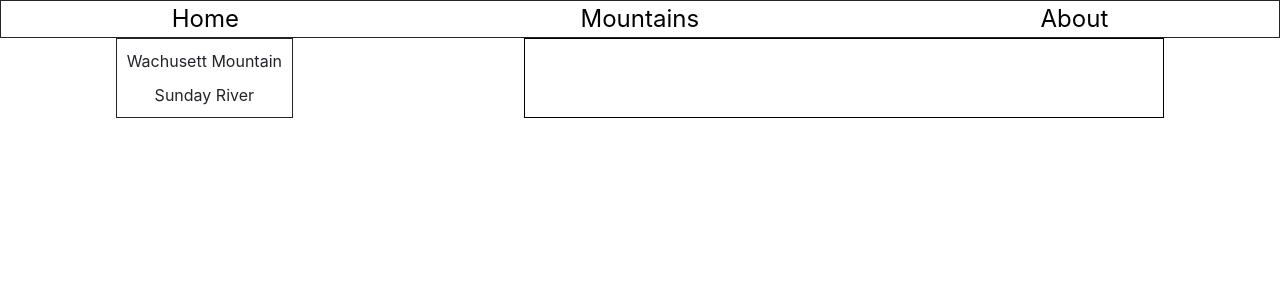
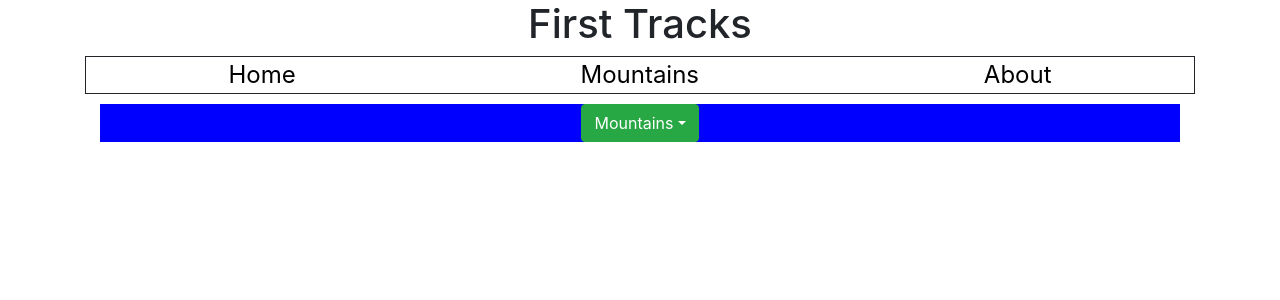
Before and after one commit to dals1791/First-Tracks, a React (Create React App) app: page /Mtns in a window 1280 px wide. Shown: the top 300 px of the page. Built offline with nearby package versions, Linux system fonts and the light colour scheme; the HTML template or start-up script is replaced by a standard one.

Commit message:
added dropdown menu for list of mountains

```diff
--- a/src/App.css
+++ b/src/App.css
@@ -1,5 +1,8 @@
 .App {
   text-align: center;
+}
+.title{
+text-align: center;
 }
 .Link{
   text-decoration: none;
@@ -12,26 +15,31 @@
   border: 1px solid;
 
 }
-.mountainList{
+/* .mountain-list{
   text-align: center;
   display: flex;
   justify-content: space-around;
   align-content: center;
 
 
-}
-.allMtns{
+} */
+.all-mtns{
+  margin: 10px 0;
+  text-align: center;
 
-  border: 1px solid;
+
 
 
 }
-.mtntitle{
+.mtn-dropdown{
+  background-color: blue;
+}
+.mtn-title{
   margin: 10px;
 
 }
-.singleMtn{
-  border: 1px solid black;
+.single-mtn{
+  /* border: 1px solid black; */
   width: 50%;
 
 
@@ -40,7 +48,7 @@
 .home{
   display: flex;
 }
-.myMtn{
+.my-mtn{
   border: 1px solid black;
   width: 50%;
 
--- a/src/App.js
+++ b/src/App.js
@@ -8,6 +8,8 @@ import Home from "./pages/Home"
 import Mtns from "./pages/Mtns"
 import About from "./pages/About"
 import Nav from "./components/Nav"
+// Import React-Bootstrap----------------------------------
+import 'bootstrap/dist/css/bootstrap.min.css';
 // Main App-------------------------------------------------
 
 function App() {
--- a/src/components/AllMtn.js
+++ b/src/components/AllMtn.js
@@ -1,4 +1,9 @@
 import React from "react"
+// React-Bootstrap Components ---------------------------
+import Col from "react-bootstrap/Col"
+import Row from "react-bootstrap/Row"
+import Container from "react-bootstrap/Container"
+import Dropdown from "react-bootstrap/Dropdown"
 
 
 const AllMtn = (props) => {
@@ -6,14 +11,32 @@ const AllMtn = (props) => {
 
         return(
             <div key={ele.id}>
-                <div className="mtntitle"
+                <div className="mtn-title"
                 onClick={()=>{props.handleClick(ele.id)}}>
-                    {ele.name}
+                    {/* {ele.name} */}
+                    <Dropdown.Item>{ele.name}</Dropdown.Item>
                 </div>
             </div>
         )
     })
-    return <div className="allMtns">{mountainList}</div>
+    return (
+        <>
+    <Container className="all-mtns">
+        <Dropdown className="mtn-dropdown">
+            <Dropdown.Toggle variant="success" id="dropdown-basic" className="mtn-dropdown">
+                    Mountains
+            </Dropdown.Toggle>
+
+            <Dropdown.Menu className="mtn-dropdown">
+                {mountainList}
+            </Dropdown.Menu>
+        </Dropdown>
+
+    </Container>
+
+            </>
+    )
+
 }
 
 export default AllMtn
--- a/src/components/Nav.js
+++ b/src/components/Nav.js
@@ -1,14 +1,18 @@
 // Import React Libraries--------------------------------------
 import React from "react"
 import {Link} from "react-router-dom"
+import Container from 'react-bootstrap/Container';
 
 const Nav = () => {
     return(
+        <Container>
+            <h1 className="title">First Tracks</h1>
         <div className="nav-bar">
             <Link  className="Link" to="/">Home</Link>
             <Link  className="Link"to="/Mtns">Mountains</Link>
             <Link  className="Link" to="/About">About</Link>
         </div>
+        </Container>
     )
 }
 export default Nav
--- a/src/pages/Home.js
+++ b/src/pages/Home.js
@@ -6,7 +6,7 @@ const Home = ({followed}) => {
     // console.log("This is the lifted weather", weather)
    const myMtns = followed?.map((ele, index)=>{
     return(
-        <div key={ele.data.id} className="myMtn">
+        <div key={ele.data.id} className="my-mtn">
             <div> {ele.data.name}</div>
             <Weather lat={ele.weather.lat} long={ele.weather.long}/>
         </div>
--- a/src/pages/Mtns.js
+++ b/src/pages/Mtns.js
@@ -2,6 +2,11 @@ import React, {useState} from "react"
 import SingleMtn from "../components/SingleMtn"
 import AllMtn from "../components/AllMtn"
 import mtnData from "../data/mountainData.js"
+// React-Bootstrap Components ---------------------------
+import Col from "react-bootstrap/Col"
+import Row from "react-bootstrap/Row"
+import Container from "react-bootstrap/Container"
+import Dropdown from "react-bootstrap/Dropdown"
 
 const Mtns = (props) => {
 
@@ -23,14 +28,16 @@ const Mtns = (props) => {
     }
 
     return(
-        <div className="mountainList">
-            <div className="allMtn">
+
+        <Container className="mountain-list">
+            <div className="all-mtn">
                 <AllMtn mtn={mtnData} handleClick={displaySingleMtn}/>
             </div>
-            <div className="singleMtn">
+
+            <div className="single-mtn">
                 <SingleMtn data={singleMtn} addData={props.add}/>
             </div>
-        </div>
+        </Container>
     )
 }
 export default Mtns
```
Also changed, not shown: src/Scratch.js (added, +29 -0 lines), 1 other file (tests, documents, lock files or other folders).
